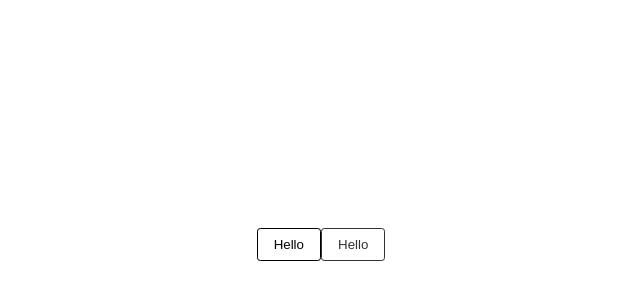
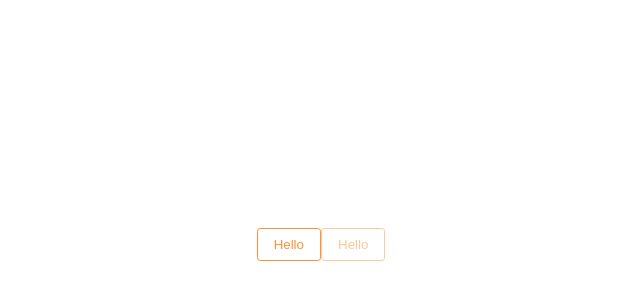
Before and after one commit to HappyJayXin/UButton, a Vue app: page / in a window 1280 px wide. Shown: the part 164-464 px from the top of the page, without its empty margins (319-959 px from the left). Built offline with nearby package versions, Linux system fonts and the light colour scheme.

Commit message:
Feat: Add theme.

```diff
--- a/src/App.vue
+++ b/src/App.vue
@@ -6,11 +6,8 @@
 </template>
 
 <script>
-import UButton from "@/components/UButton";
-
 export default {
   name: "app",
-  components: { UButton },
   methods: {
     sayHello() {
       alert("Hello");
--- a/src/components/UButton.vue
+++ b/src/components/UButton.vue
@@ -2,6 +2,7 @@
   <button
     @click="handleTap"
     :disabled="disabled"
+    :style="{ '--theme': theme }"
     :class="classObject"
     class="u-button"
   >
@@ -13,6 +14,10 @@
 export default {
   name: "UButton",
   props: {
+    theme: {
+      type: String,
+      default: "#000"
+    },
     disabled: {
       type: Boolean,
       default: false
@@ -34,19 +39,21 @@ export default {
 </script>
 
 <style scoped lang="scss">
+$theme: var(--theme);
+
 .u-button {
   background: #fff;
-  color: #000;
+  color: $theme;
   font-weight: 500;
   padding: 0.5rem 1rem;
-  border: 1px solid #000;
+  border: 1px solid $theme;
   border-radius: 0.2rem;
   cursor: pointer;
   transition: background 0.1s, color 0.1s;
 
   &:hover {
     color: #fff;
-    background: #000;
+    background: $theme;
   }
 
   &:focus {
@@ -55,7 +62,7 @@ export default {
 
   &.disabled {
     cursor: not-allowed;
-    opacity: 0.8;
+    opacity: 0.5;
   }
 }
 </style>
--- a/src/components/index.js
+++ b/src/components/index.js
@@ -1,7 +1,8 @@
 import UButton from "@/components/UButton";
 
 const Plugin = {
-  install(Vue) {
+  install(Vue, options = {}) {
+    UButton.props.theme.default = options.theme;
     Vue.component("u-button", UButton);
   }
 };
--- a/src/main.js
+++ b/src/main.js
@@ -1,7 +1,9 @@
 import Vue from "vue";
 import App from "./App.vue";
+import UButton from "./components/index";
 
 Vue.config.productionTip = false;
+Vue.use(UButton, { theme: "#ff9234" });
 
 new Vue({
   render: h => h(App)
```
